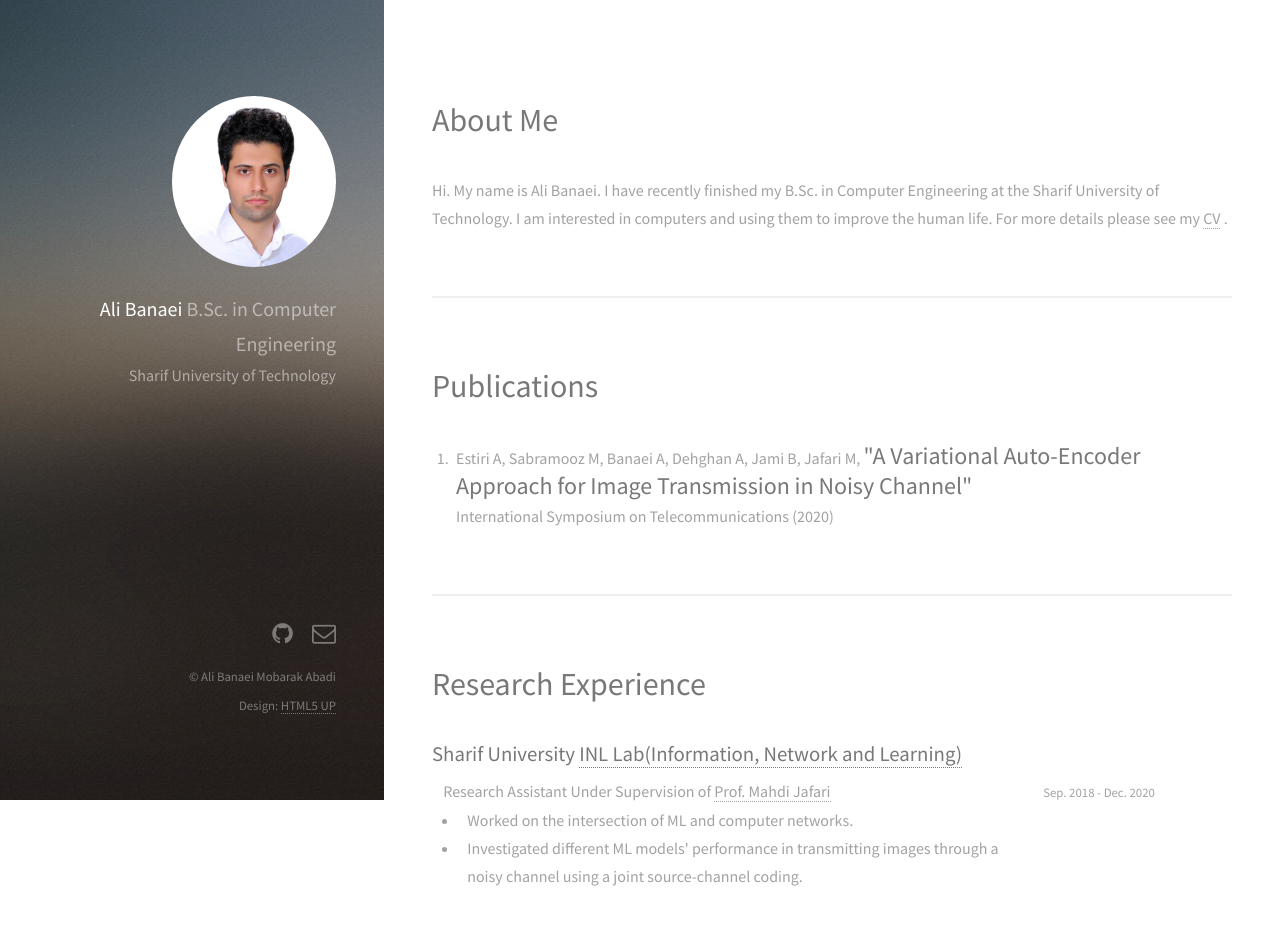
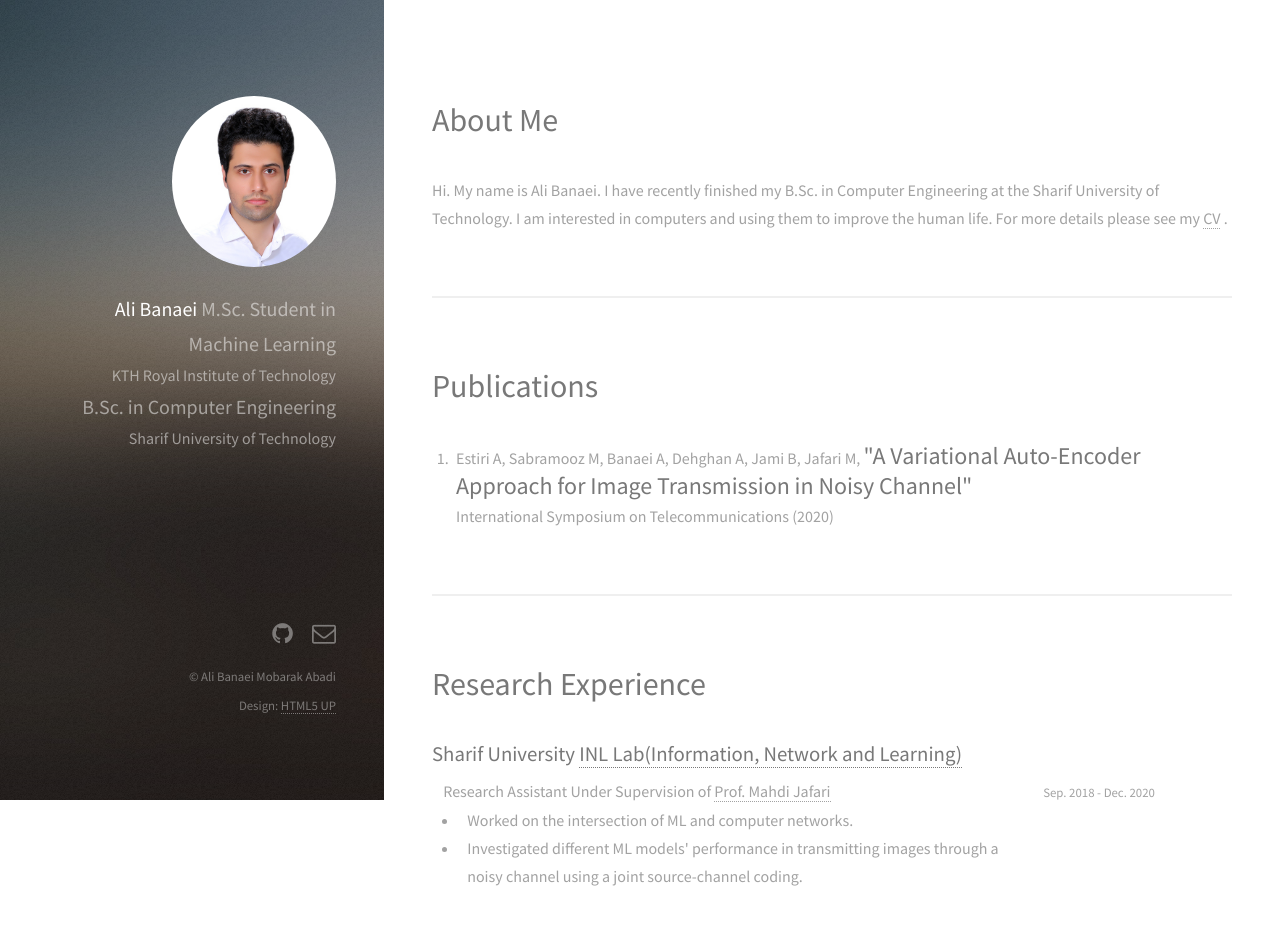
Before and after one commit to ali-bana/ali-bana.github.io, a plain HTML site: page index.html in a window 1280 px wide. Drawn offline with Linux system fonts and the light colour scheme.

Commit message:
kth added

```diff
--- a/index.html
+++ b/index.html
@@ -30,6 +30,10 @@
 				<img src="images/avatar.jpg" alt="" class="image avatar"/>
 				<h1>
 					<strong> Ali Banaei</strong> <br/>
+					M.Sc. Student in Machine Learning<br/>
+				</h1>
+				KTH Royal Institute of Technology
+				<h1>
 					B.Sc. in Computer Engineering <br/>
 				</h1>
 				Sharif University of Technology
```
Also changed, not shown: 1 other file.
